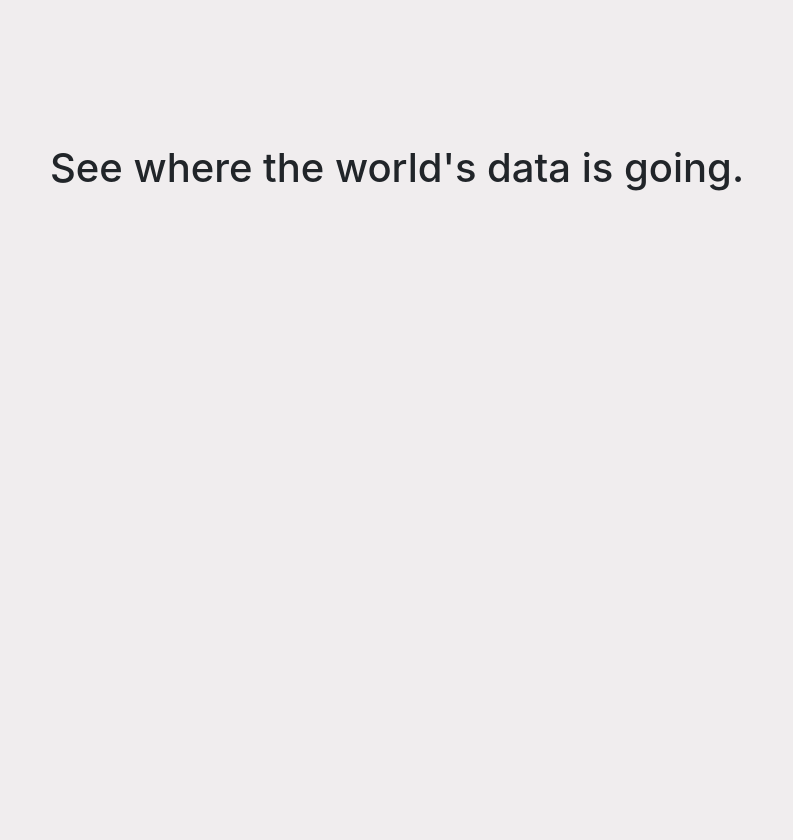
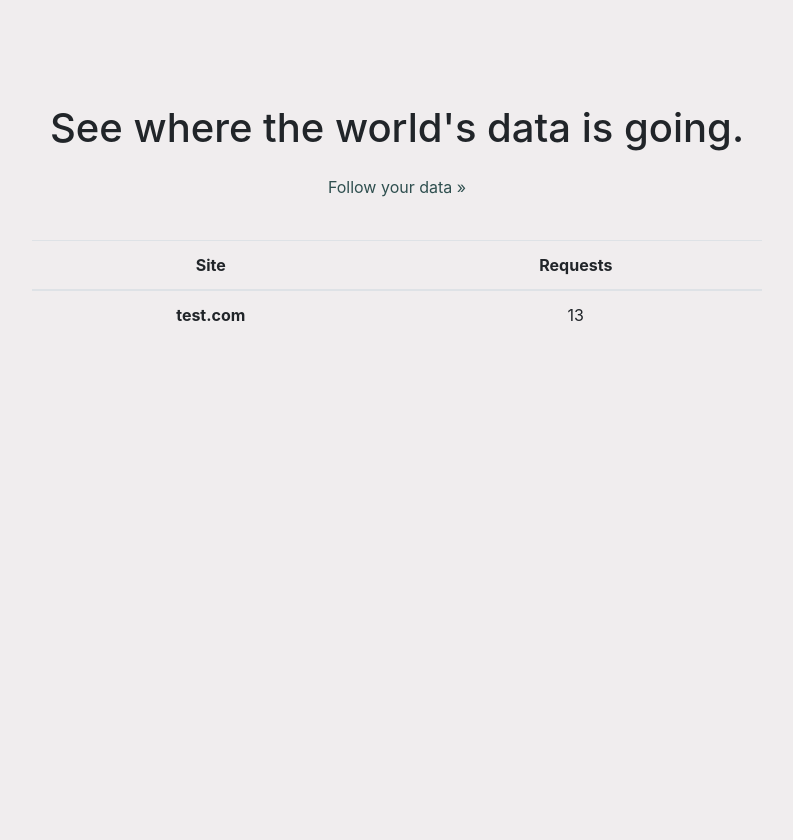
Before and after one commit to ETBubniak/chrome-request-logger, a Flask app: page / in a window 1280 px wide. Shown: the whole page, without its empty margins (243-1036 px from the left). Before the commit the page ends 191 px from the top, so only its background shows below. Run offline with Flask 2, Linux system fonts and the light colour scheme; some libraries are stand-ins or nearby versions.

Commit message:
Updates count_requests function Completes save function for Collectors

```diff
--- a/main.py
+++ /dev/null
@@ -1,9 +0,0 @@
-import logging
-from flask import Flask
-from flask import render_template
-app = Flask(__name__)
-
-
-@app.route('/')
-def hello_world():
-    return render_template("index.html")
--- a/model/collector.py
+++ b/model/collector.py
@@ -4,24 +4,46 @@ from dataclasses import dataclass
 from sqlite3 import Error
 
 
+def count_requests():
+    conn = sqlite3.connect("data.db")
+    cursor = conn.cursor()
+    try:
+        cursor.execute("SELECT collector_name, COUNT(*) FROM collectors GROUP BY collector_name;")
+        yield cursor.fetchall()
+    except Error as e:
+        logging.error(e)
+    finally:
+        conn.close()
+
+
 def create_table_if_none():
     conn = sqlite3.connect("data.db")
+    cursor = conn.cursor()
     try:
-        conn.execute("CREATE TABLE collectors ("
-                     "id INTEGER AUTOINCREMENT PRIMARY KEY, "
-                     "source_name VARCHAR(255), "
-                     "source_location VARCHAR(255));")
+        cursor.execute("CREATE TABLE collectors ("
+                       "id INTEGER AUTOINCREMENT PRIMARY KEY, "
+                       "collector_name VARCHAR(255), "
+                       "request_location VARCHAR(255));")
         logging.info("Successfully created table: collectors")
     except Error as e:
-        logging.warning(e)
+        logging.error(e)
     finally:
         conn.close()
 
 
 @dataclass
 class Collector:
-    source_name: str
-    source_location: str
+    collector_name: str
+    request_location: str
 
     def save(self):
         create_table_if_none()
+        conn = sqlite3.connect("data.db")
+        try:
+            conn.execute("INSERT INTO collectors (collector_name, request_location) VALUES "
+                         "'{}', '{}';".format(self.collector_name, self.request_location))
+            conn.commit()
+        except Error as e:
+            logging.error(e)
+        finally:
+            conn.close()
--- /dev/null
+++ b/server.py
@@ -0,0 +1,22 @@
+from model.collector import *
+from flask import Flask
+from flask import render_template, request, Response
+app = Flask(__name__)
+
+
+@app.route('/')
+def hello_world():
+    collectors = count_requests()
+    return render_template("index.html", collectors=collectors)
+
+
+@app.route('/collector', methods=['POST'])
+def log_collector():
+    json = request.get_json()
+    collector_name = json.get('collector_name')
+    request_location = json.get('request_location')
+
+    collector = Collector(collector_name, request_location)
+    collector.save()
+
+    return Response(status=200)
--- a/templates/index.html
+++ b/templates/index.html
@@ -12,9 +12,32 @@
   </head>
   <body style="background: #F0EDEE;">
       <div class="container">
-          <div class="row" style="height: 25vh;">
+          <div class="row" style="height: 20vh; margin-bottom: 15px">
               <div class="col text-center align-self-end">
                   <h1>See where the world's data is going.</h1>
+              </div>
+          </div>
+          <div class="row" style="height: 5vh; margin-bottom: 25px">
+              <div class="col text-center align-self-end">
+                  <p><a href="https://github.com/ETBubniak/chrome-request-logger" style="color: darkslategray;">Follow your data »</a></p>
+              </div>
+          </div>
+          <div class="row justify-content-center" style="height: 75vh;">
+              <div class="col-8 text-center">
+                  <table class="table">
+                      <thead>
+                          <tr>
+                              <th scope="col">Site</th>
+                              <th scope="col">Requests</th>
+                          </tr>
+                      </thead>
+                      <tbody>
+                          <tr>
+                              <th scope="row">test.com</th>
+                              <td>13</td>
+                          </tr>
+                      </tbody>
+                  </table>
               </div>
           </div>
       </div>
```
